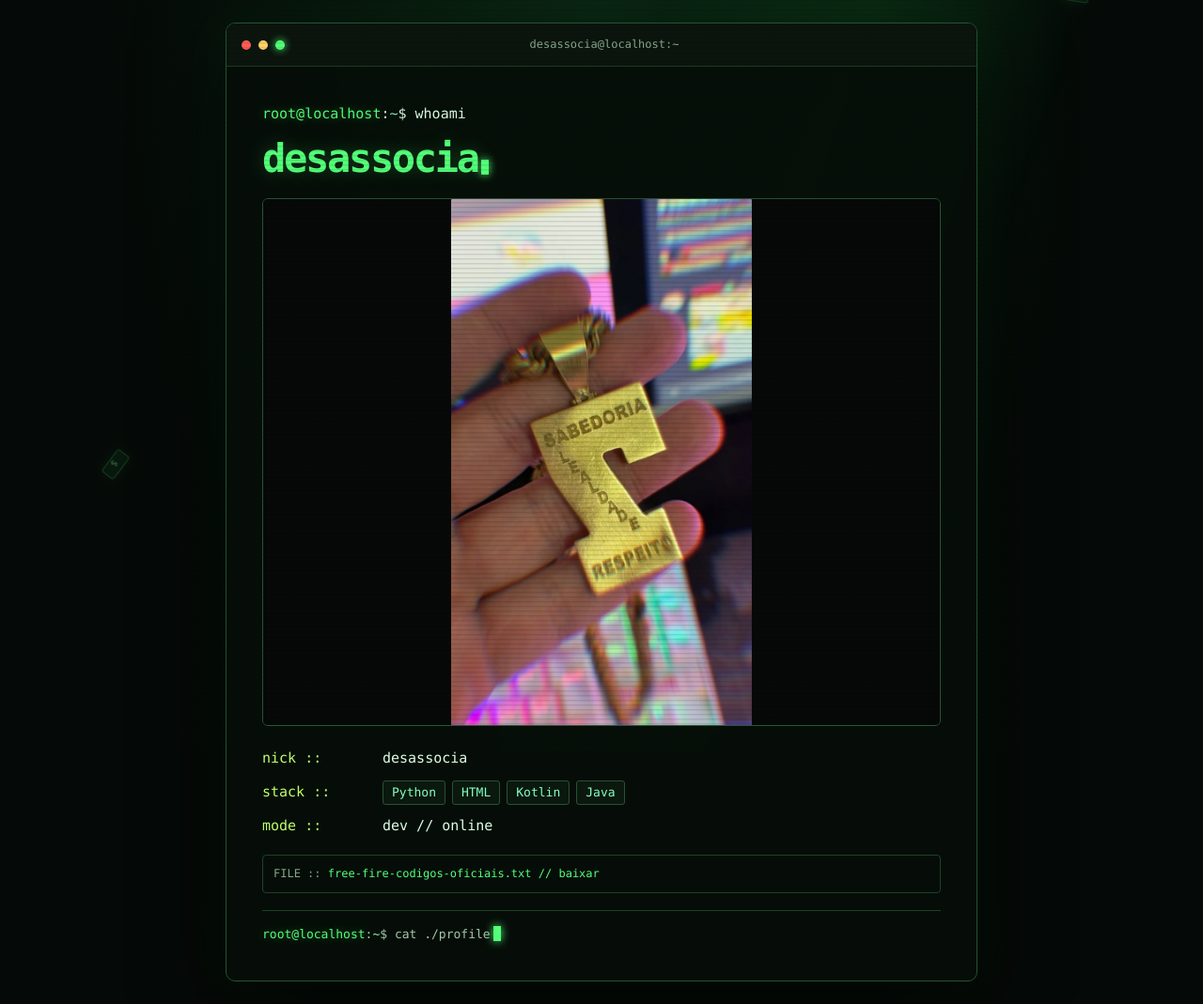
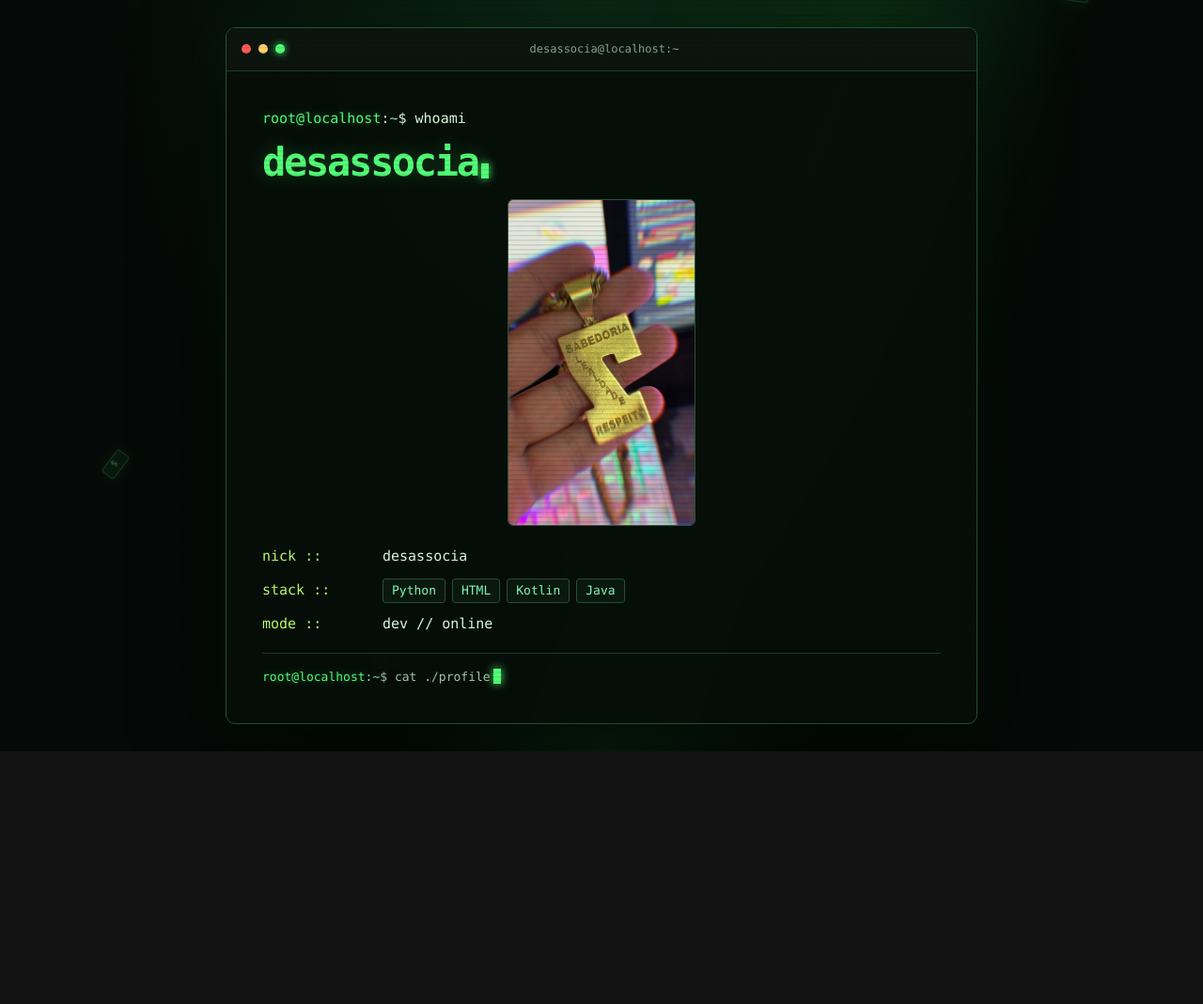
Before and after one commit to desassocia/desassocia-terminal, a plain HTML site: page index.html in a window 1280 px wide. Shown: the whole page at 94% size. After the commit the page ends 800 px from the top, so only its background shows below. Drawn offline with Linux system fonts and the light colour scheme.

Commit message:
Remove Free Fire code file and reduce portrait size

```diff
--- a/index.html
+++ b/index.html
@@ -21,18 +21,14 @@
     main { padding:clamp(20px,5vw,38px) }
     .prompt { color:var(--green); text-shadow:0 0 10px #53ff7860 }.path { color:var(--cyan) }
     h1 { margin:9px 0 14px; font-size:clamp(27px,7vw,42px); line-height:1.18; letter-spacing:-.055em; color:var(--green); text-shadow:0 0 20px #53ff7840 }
-    .ride { margin:18px 0 22px; overflow:hidden; border:1px solid #285536; border-radius:6px; background:#07100a; position:relative }
-    .ride img { display:block; width:100%; max-height:560px; aspect-ratio:4/7; object-fit:contain; background:#060807 }
-    .ride figcaption { position:absolute; bottom:9px; left:11px; padding:3px 8px; border:1px solid #55ff7870; border-radius:3px; color:#c7ffd0; background:#041008ce; font-size:11px }
+    .ride { width:min(100%,200px); margin:12px auto 18px; overflow:hidden; border:1px solid #285536; border-radius:6px; background:#07100a }
+    .ride img { display:block; width:100%; height:auto; object-fit:contain }
     .output { display:grid; gap:10px; margin:20px 0 18px }
     .row { display:grid; grid-template-columns:120px 1fr; gap:8px; opacity:.45; transform:translateY(5px); animation:show .85s ease forwards }
     .row:nth-child(1){animation-delay:0s}.row:nth-child(2){animation-delay:.18s}.row:nth-child(3){animation-delay:.36s}
     .key { color:var(--lime) }.value { color:var(--text) }
     .chips { display:flex; flex-wrap:wrap; gap:7px }
     .chip { padding:1px 9px; border:1px solid #285136; border-radius:3px; color:var(--cyan); background:#0a180d; font-size:13px }
-    .file-entry { margin:16px 0; padding:9px 11px; border:1px solid var(--line); border-radius:4px; color:var(--muted); font-size:12px; overflow-wrap:anywhere }
-    .file-entry a { color:var(--green); text-decoration:none }
-    .file-entry a:hover { text-decoration:underline }
     .command { margin-top:18px; padding-top:14px; border-top:1px solid var(--line); color:#a3c9aa; font-size:13px }
     .cursor { display:inline-block; width:8px; height:16px; vertical-align:-3px; margin-left:3px; background:var(--green); box-shadow:0 0 10px #53ff78; animation:blink 1.2s steps(2,start) infinite }
     @keyframes show { to {opacity:1;transform:translateY(0)} }
@@ -59,7 +55,6 @@
         <div class="row"><span class="key">stack ::</span><span class="value chips"><span class="chip">Python</span><span class="chip">HTML</span><span class="chip">Kotlin</span><span class="chip">Java</span></span></div>
         <div class="row"><span class="key">mode ::</span><span class="value">dev // online</span></div>
       </div>
-      <div class="file-entry">FILE :: <a href="files/free-fire-codigos-oficiais.txt" download>free-fire-codigos-oficiais.txt // baixar</a></div>
       <div class="command"><span class="prompt">root@localhost</span>:<span class="path">~</span>$ <span id="typing"></span><span class="cursor" aria-hidden="true"></span></div>
     </main>
   </section>
```
Also changed, not shown: files/free-fire-codigos-oficiais.txt (deleted).
